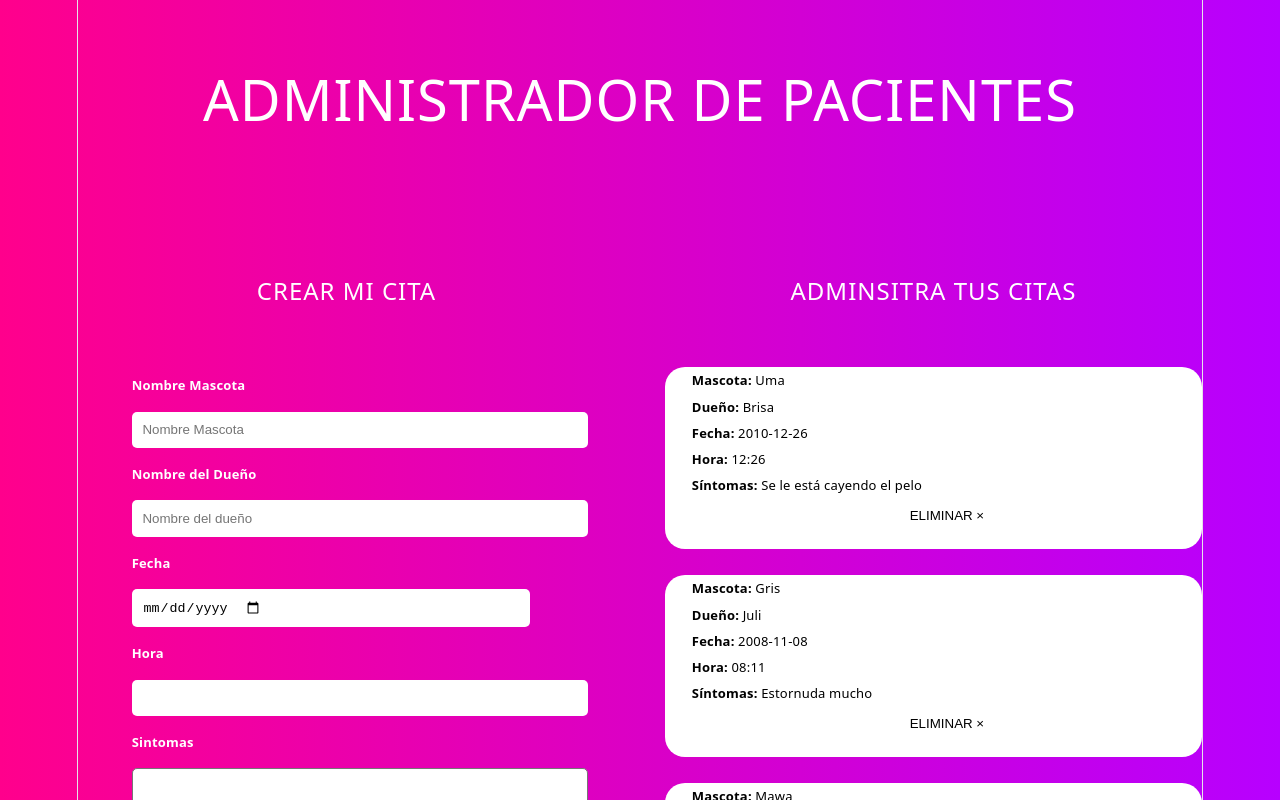
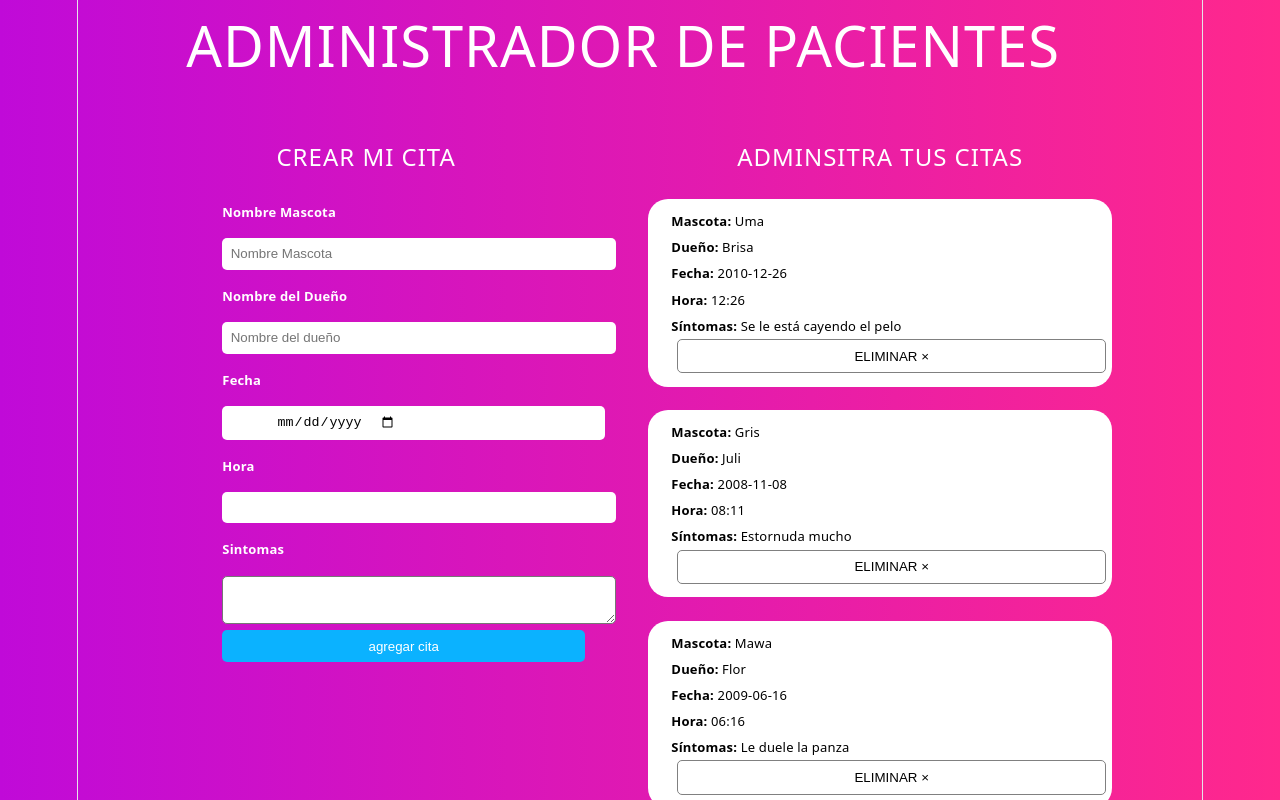
Before and after one commit to Julieta-8/TP4-EFSI_Usoz-Monastiridis, a React (Vite) app in the folder TP3-EFSI/: page / in a window 1280 px wide. Shown: the top 800 px of the page. Built offline with nearby package versions, Linux system fonts and the light colour scheme.

Commit message:
pefeccionando el css

```diff
--- a/TP3-EFSI/src/App.css
+++ b/TP3-EFSI/src/App.css
@@ -197,11 +197,11 @@ margin-right: 40%;
 }
 
 body {
-  background: linear-gradient(to right, rgb(255, 0, 140), rgb(183, 0, 255));
+  background: linear-gradient(to right, rgb(192, 10, 216),  rgba(255, 0, 119, 0.842));
 }
 h1{
  color: white;
-    padding: 3rem 0;
+
     text-align: center;
     text-transform: uppercase;
 
@@ -209,9 +209,15 @@ h1{
 }
 h2{
 color: white;
-    padding: 3rem 0;
+   padding: 1%;
+   margin-top: 5%;
+   margin-bottom: 5%;
     text-align: center;
     text-transform: uppercase;
 
     letter-spacing: 1px;
 }
+section{
+  margin-left: 5%;
+  margin-right: 8%;
+}
--- a/TP3-EFSI/src/Cita/Cita.css
+++ b/TP3-EFSI/src/Cita/Cita.css
@@ -3,6 +3,7 @@
     border-radius: 20px;
 padding-left: 5%;
 margin-bottom: 5%;
+padding-top: 2%;
 }
 p{
     color: black;
@@ -22,7 +23,7 @@ p {
     padding-left: 40%;
     padding-right: 40%;
   margin-bottom: 3%;
-  border: 5px 5px 5px grey;
+  border: 1px solid grey;
      margin-left: 0%;
 
 }
--- a/TP3-EFSI/src/Formulario/Formulario.css
+++ b/TP3-EFSI/src/Formulario/Formulario.css
@@ -8,6 +8,7 @@ input{
 }
 button{
     color: white;
+    padding-right: 12%;
    background-color: rgb(11, 178, 255);
 }
 h3 {
@@ -17,7 +18,7 @@ h3 {
 
 
 form{
-
+    margin-left: 10%;
       text-align: left;
 }
 button{
@@ -44,3 +45,6 @@ textarea{
     padding-right: 50%;
     border-radius: 5px;
 }
+.hora{
+    padding-left: 13%;
+}
--- a/TP3-EFSI/src/Formulario/index.jsx
+++ b/TP3-EFSI/src/Formulario/index.jsx
@@ -6,7 +6,7 @@ return(
 <h3>Nombre del Dueño</h3>
 <input type="text" name="Dueño" placeholder="Nombre del dueño" />
 <h3>Fecha</h3>
-<input type="date" name="Fecha" />
+<input type="date" name="Fecha"  class="hora"/>
 <h3>Hora</h3>
 <input type="hour" name="Hora"/>
 <h3>Sintomas</h3>
```
